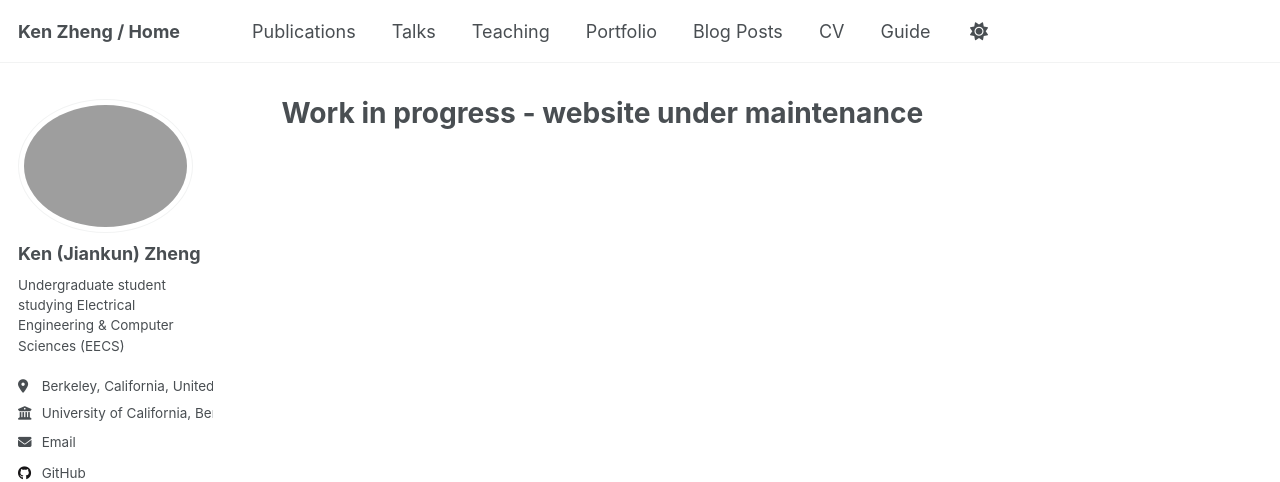
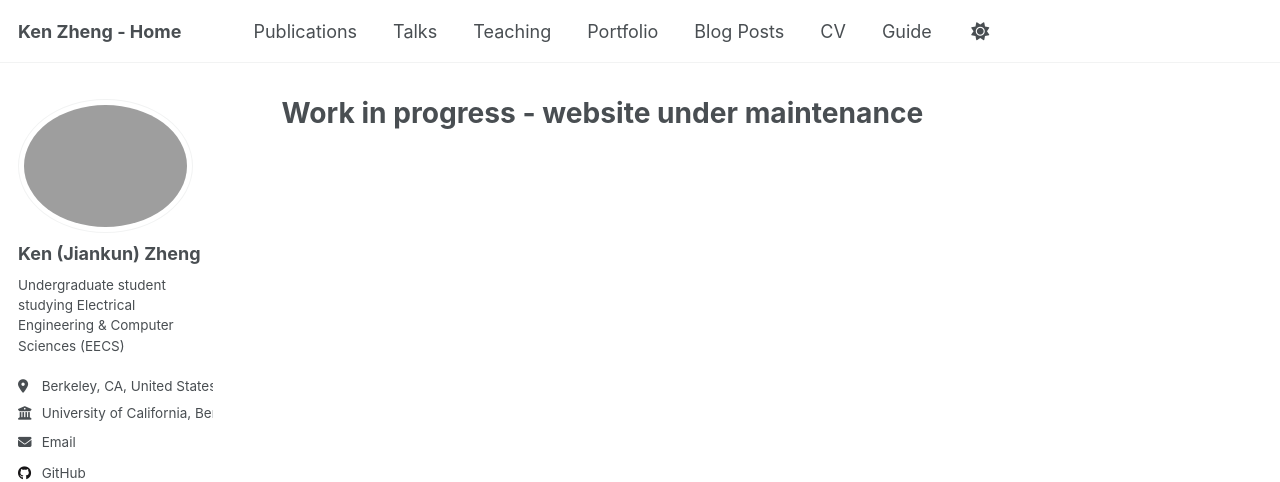
Before and after one commit to kenzhengjk/kenzhengjk.github.io, a Jekyll site: the page built from _pages/about.md, in a window 1280 px wide. Shown: the top 482 px of the page. Built offline with Jekyll 4.4.1, drawn with Linux system fonts in a browser that asks for light colours; a script that is not in the unit is left out.

Commit message:
Update _config.yml

```diff
--- a/_config.yml
+++ b/_config.yml
@@ -9,7 +9,7 @@
 # Basic Site Settings
 locale                   : "en-US"
 site_theme               : "default"
-title                    : "Ken Zheng / Home"
+title                    : "Ken Zheng - Home"
 title_separator          : "-"
 name                     : &name "Ken Zheng"
 description              : &description "human being"
@@ -26,7 +26,7 @@ author:
   name             : "Ken (Jiankun) Zheng"
   pronouns         : # example: "she/her"
   bio              : "Undergraduate student studying Electrical Engineering & Computer Sciences (EECS)"
-  location         : "Berkeley, California, United States"
+  location         : "Berkeley, CA, United States"
   employer         : "University of California, Berkeley"
   uri              : # URL
   email            : "kenzhengjk@berkeley.edu"
@@ -61,7 +61,7 @@ author:
   keybase          : # Username
   instagram        : # Username
   lastfm           : # Username
-  linkedin         : "www.linkedin.com/in/kenzhengjk"
+  linkedin         : "kenzhengjk"
   mastodon         : # URL
   medium           : # URL
   pinterest        : # Username
```
